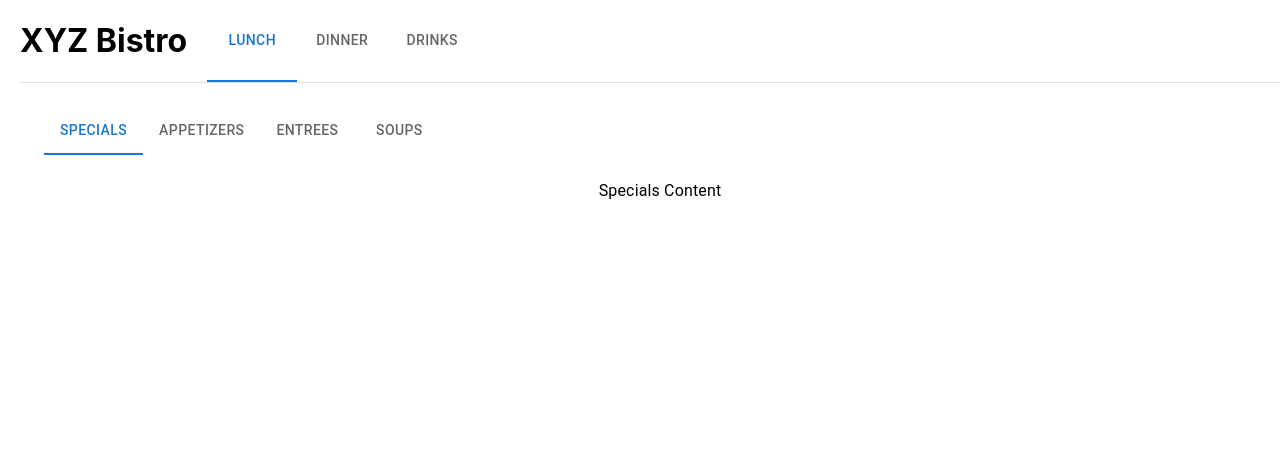
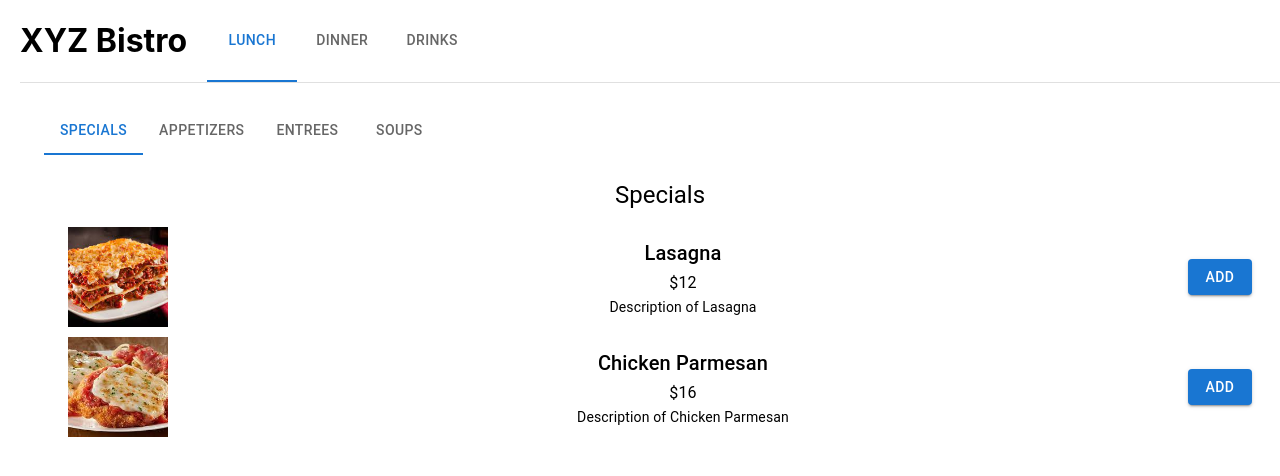
Before and after one commit to SamirG-ov/CPSC481_Project, a React (Create React App) app in the folder Project/: page /menu in a window 1280 px wide. Shown: the top 476 px of the page. Built offline with nearby package versions, Linux system fonts and the light colour scheme; the HTML template or start-up script is replaced by a standard one.

Commit message:
Added the Item Details and its page

```diff
--- a/Project/src/App.js
+++ b/Project/src/App.js
@@ -5,6 +5,7 @@ import Home from './pages'
 import Welcome from './pages/welcome';
 import Assistance from './pages/assistance';
 import Menu from './pages/menu';
+import ItemPage from "./pages/ItemPage"
 import OrderCart from './pages/orderCart';
 import TrackOrder from './pages/trackOrder';
 import Payment from './pages/payment';
@@ -19,6 +20,7 @@ function App() {
           <Route path='/welcome' element={<Welcome/>} />
           <Route path='/assistance' element={<Assistance/>} />
           <Route path='/menu' element={<Menu/>} />
+          <Route path="/item/:itemName" element={<ItemPage/>} />
           <Route path='/orderCart' element={<OrderCart/>} />
           <Route path='/trackOrder' element={<TrackOrder/>} />
           <Route path='/payment' element={<Payment/>} />
--- /dev/null
+++ b/Project/src/components/menuItemContent.js
@@ -0,0 +1,33 @@
+import React from 'react';
+import Typography from '@mui/material/Typography';
+import Button from '@mui/material/Button';
+import { useNavigate } from 'react-router-dom';
+
+const MenuItemContent = ({ category, items }) => {
+  const navigate = useNavigate();
+
+  const handleAddItemClick = (item) => {
+    navigate(`/item/${item.name}`, { state: { item } });
+  };
+
+  return (
+    <div>
+      <Typography variant="h5">{category}</Typography>
+      <ul style={{ listStylePosition: 'inside', paddingInlineStart: 0 }}>
+        {items.map((item, index) => (
+          <li key={index} style={{ display: 'flex', alignItems: 'center', marginBottom: '10px' }}>
+          {item.image && <img src={item.image} alt={item.name} style={{ marginRight: '10px', width: '100px', height: '100px', objectFit: 'cover' }} />}
+            <div style={{flex:1}}>
+              <Typography variant="h6">{item.name}</Typography>
+              <Typography variant="subtitle1">{item.price}</Typography>
+              <Typography variant="body2">{item.description}</Typography>
+            </div>
+            <Button variant="contained" onClick={() => handleAddItemClick(item)}>Add</Button>
+          </li>
+        ))}
+      </ul>
+    </div>
+  );
+};
+
+export default MenuItemContent;
--- /dev/null
+++ b/Project/src/pages/ItemPage.js
@@ -0,0 +1,19 @@
+import React from 'react';
+import { useLocation } from 'react-router-dom';
+import Typography from '@mui/material/Typography';
+
+const ItemPage = () => {
+  const location = useLocation();
+  const { item } = location.state;
+
+  return (
+    <div>
+      <Typography variant="h4">{item.name}</Typography>
+      <Typography variant="subtitle1">{item.price}</Typography>
+      <Typography variant="body1">{item.description}</Typography>
+      {item.image && <img src={item.image} alt={item.name} />}
+    </div>
+  );
+};
+
+export default ItemPage;
--- a/Project/src/pages/menu.js
+++ b/Project/src/pages/menu.js
@@ -4,6 +4,10 @@ import Tabs from '@mui/material/Tabs';
 import Tab from '@mui/material/Tab';
 import Typography from '@mui/material/Typography';
 import Box from '@mui/material/Box';
+import MenuItemContent from '../components/menuItemContent';
+
+import LasagnaImg from '../assets/lasagna.jpg';
+import ParmChicken from '../assets/parmChicken.jpg';
 
 function CustomTabPanel(props) {
   const { children, value, index, ...other } = props;
@@ -41,7 +45,6 @@ function a11yProps(index) {
 export default function Menu() {
   const [value, setValue] = React.useState(1);
   const [nestedValue, setNestedValue] = React.useState(0);
-
   const [nestedValueItemTwo, setNestedValueItemTwo] = React.useState(0);
 
   const [nestedValueItemThree, setNestedValueItemThree] = React.useState(0);
@@ -80,7 +83,23 @@ export default function Menu() {
           <Tab label="Soups" {...a11yProps(3)} />
         </Tabs>
         <CustomTabPanel value={nestedValue} index={0}>
-          Specials Content
+          <MenuItemContent
+            category="Specials"
+            items={[
+              {
+                name: "Lasagna",
+                price: "$12",
+                description: "Description of Lasagna",
+                image: LasagnaImg
+              },
+              {
+                name: "Chicken Parmesan",
+                price: "$16",
+                description: "Description of Chicken Parmesan",
+                image: ParmChicken
+              }
+            ]}
+          />
         </CustomTabPanel>
         <CustomTabPanel value={nestedValue} index={1}>
           Appetizers Content
```
Also changed, not shown: Project/src/assets/lasagna.jpg (added), Project/src/assets/parmChicken.jpg (added).
